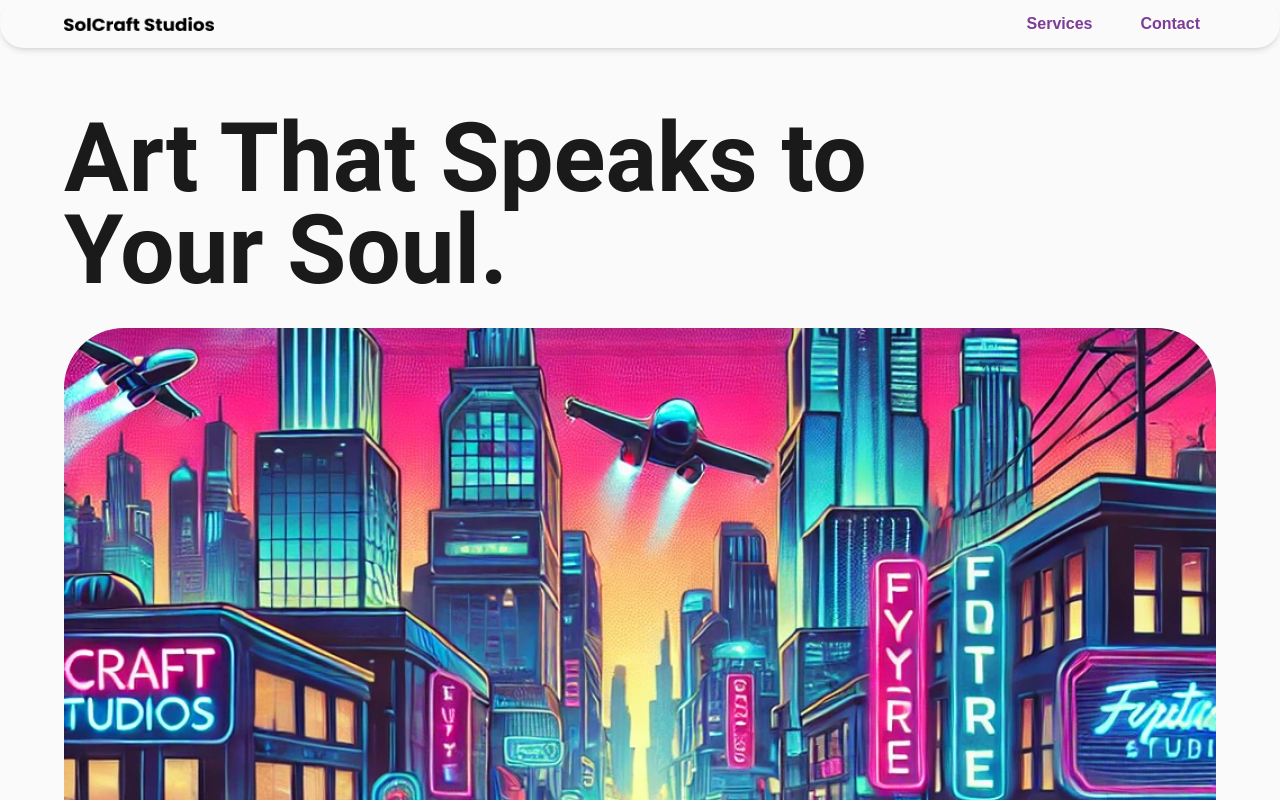
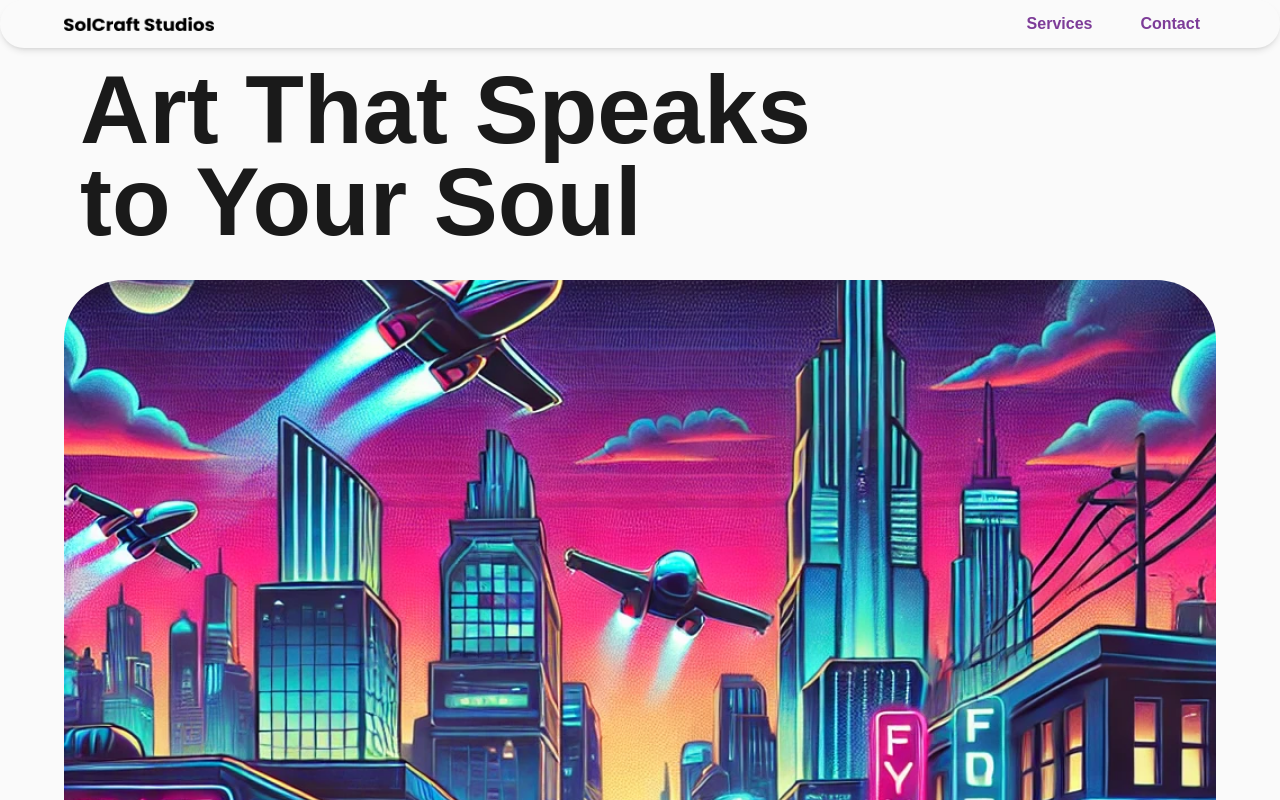
Before and after one commit to AnaDeCanha/responsive-landing-page, a Next.js app: page / in a window 1280 px wide. Shown: the top 800 px of the page. Built offline with nearby package versions, Linux system fonts and the light colour scheme.

Commit message:
remove styles, add only basic elements

```diff
--- a/components/Hero.tsx
+++ b/components/Hero.tsx
@@ -1,109 +1,28 @@
-"use client";
+import React from "react";
 import Image from "next/image";
-import { motion, useScroll, useTransform } from "motion/react";
 
 const Hero: React.FC = () => {
-  const { scrollY } = useScroll();
+  return (
+    <section className="relative w-full h-auto">
+      <div className="flex flex-col items-center justify-center px-4 md:px-16 py-16">
+        {/* Title */}
+        <h1 className="font-poppins font-bold text-headingMobile md:text-headingDesktop text-left leading-tight w-full px-4">
+          <span className="block">Art That Speaks</span>
+          <span className="block">to Your Soul</span>
+        </h1>
 
-  // Map scrollY to dynamic background color
-  const backgroundColor = useTransform(
-    scrollY,
-    [0, 100], // Adjust range to match scroll progress
-    ["#FAFAFA", "#7D3C98"] // Correspond to softWhite and sunsetOrange
-  );
-
-  // Parallax effect for the image
-  const parallax = useTransform(scrollY, [0, 1000], [0, -200]);
-
-  return (
-    <motion.div
-      initial="hidden"
-      animate="visible"
-      className="relative flex flex-col justify-center items-start mt-16 px-16 py-12"
-    >
-      {/* Background */}
-      <motion.div
-        style={{ backgroundColor }} // Inline style for dynamic colors
-        className="absolute inset-0 -z-10 transition-colors duration-200"
-      />
-
-      {/* Title */}
-      <div className="text-left">
-        <motion.div
-          variants={{
-            hidden: { opacity: 0, y: 50 },
-            visible: {
-              opacity: 1,
-              y: 0,
-              transition: { duration: 0.7 },
-            },
-          }}
-          className="text-headingMobile md:text-headingDesktop font-bold text-darkText"
-        >
-          Art That Speaks to
-        </motion.div>
-        <motion.div
-          variants={{
-            hidden: { opacity: 0, y: 50 },
-            visible: {
-              opacity: 1,
-              y: 0,
-              transition: { duration: 0.7, delay: 0.5 },
-            },
-          }}
-          className="text-headingMobile md:text-headingDesktop font-bold text-darkText"
-        >
-          Your <span className="inline-block"> </span>
-          <motion.span
-            className="inline-block"
-            variants={{
-              hidden: { opacity: 0 },
-              visible: {
-                opacity: 1,
-                transition: { delay: 1, staggerChildren: 0.4 },
-              },
-            }}
-          >
-            {[..."Soul."].map((letter, index) => (
-              <motion.span
-                key={index}
-                initial={{ opacity: 0, y: 200, rotate: 90, scale: 0.5 }}
-                animate={{
-                  opacity: 1,
-                  y: 0,
-                  rotate: 0,
-                  scale: 1,
-                }}
-                transition={{
-                  type: "spring",
-                  stiffness: 100,
-                  damping: 30,
-                  delay: index * 0.4,
-                }}
-                className="inline-block"
-              >
-                {letter}
-              </motion.span>
-            ))}
-          </motion.span>
-        </motion.div>
-      </div>
-
-      {/* Image */}
-      <motion.div
-        style={{ y: parallax }}
-        className="mt-8 w-full h-[600px] relative overflow-hidden"
-      >
-        <motion.div style={{ y: parallax }} className="absolute inset-0">
+        {/* Image */}
+        <div className="relative w-full h-[400px] md:h-[1000px] px-4 md:px-16 mt-8 overflow-hidden rounded-[60px]">
           <Image
             src="/hero-image.webp"
-            alt="Hero Image"
+            alt="Hero section artwork"
             layout="fill"
-            className="object-cover rounded-[60px]"
+            objectFit="cover"
+            priority
           />
-        </motion.div>
-      </motion.div>
-    </motion.div>
+        </div>
+      </div>
+    </section>
   );
 };
 
```
